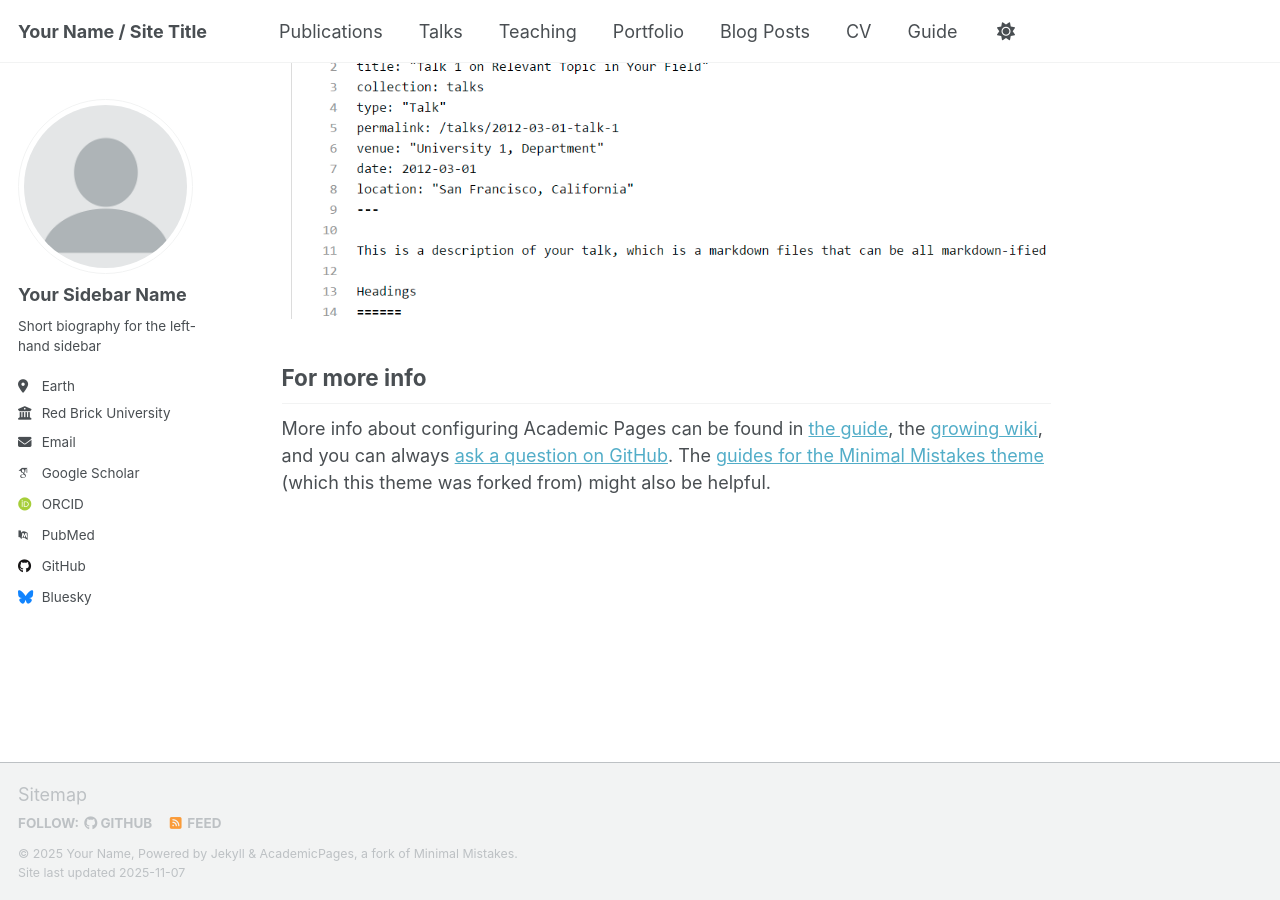
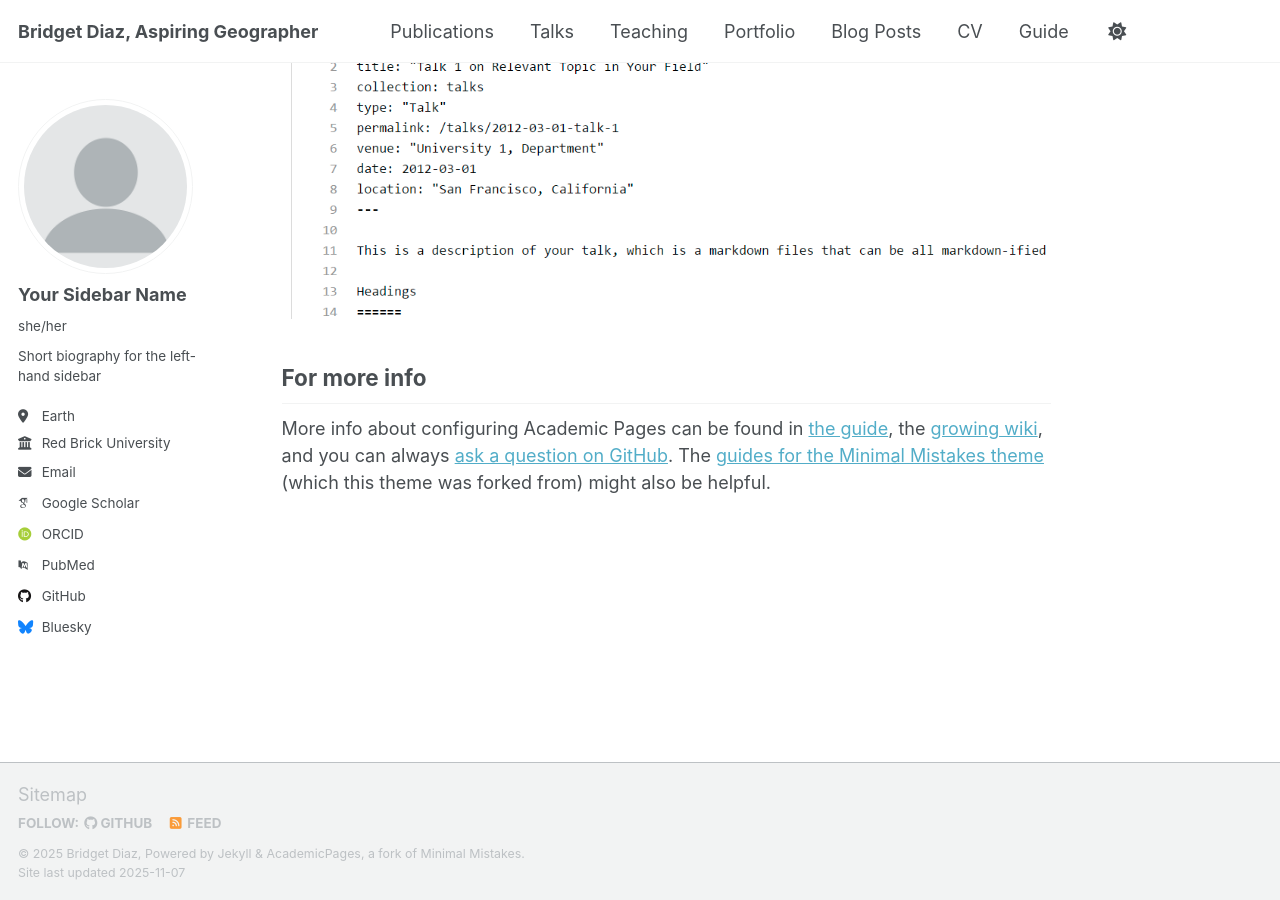
Before and after one commit to bruhhdget/bruhhdget, a Jekyll site: the page built from _pages/about.md, in a window 1280 px wide and 900 px high, scrolled down 2880 px. Built offline with Jekyll 4.4.1, drawn with Linux system fonts in a browser that asks for light colours; some web fonts are replaced; a script that is not in the unit is left out.

Commit message:
Update _config.yml

```diff
--- a/_config.yml
+++ b/_config.yml
@@ -9,14 +9,14 @@
 # Basic Site Settings
 locale                   : "en-US"
 site_theme               : "default" # Currently available options are "default", "air"
-title                    : "Your Name / Site Title"
+title                    : "Bridget Diaz, Aspiring Geographer"
 title_separator          : "-"
-name                     : &name "Your Name"
-description              : &description "Your Name's academic portfolio"   # Update this with a general description of your site, this is the default if not overridden by a page
-url                      : https://academicpages.github.io # The base hostname & protocol for your site e.g. "https://[your GitHub username].github.io",
+name                     : &name "Bridget Diaz"
+description              : &description "Bridget Diaz's academic portfolio"   # Update this with a general description of your site, this is the default if not overridden by a page
+url                      : https://bruhhdget.github.io # The base hostname & protocol for your site e.g. "https://[your GitHub username].github.io",
                                                            # or if you already have some other page hosted on Github then use "https://[your GitHub username].github.io/[Your Repo Name]"
 baseurl                  : "" # the subpath of your site, e.g. "/blog"
-repository               : "academicpages/academicpages.github.io"
+repository               : "bruhhdget/bruhhdget.github.io"
 
 # Site Author - The following control what appear as part of the author content on the side bar.
 #               If a field is blank the icon and link will not appear, otherwise it will be shown.
@@ -25,7 +25,7 @@ author:
   # Biographic information
   avatar           : "profile.png"
   name             : "Your Sidebar Name"
-  pronouns         : # example: "she/her"
+  pronouns         : "she/her"
   bio              : "Short biography for the left-hand sidebar"
   location         : "Earth"
   employer         : "Red Brick University"
```
